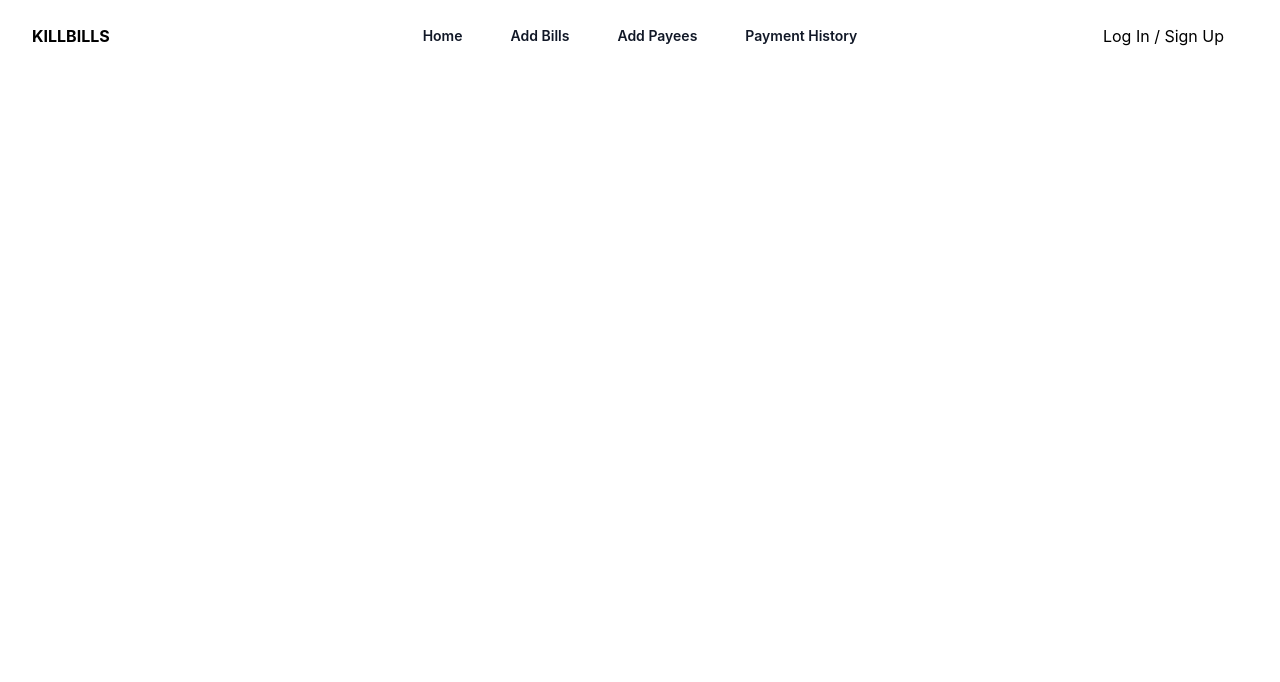
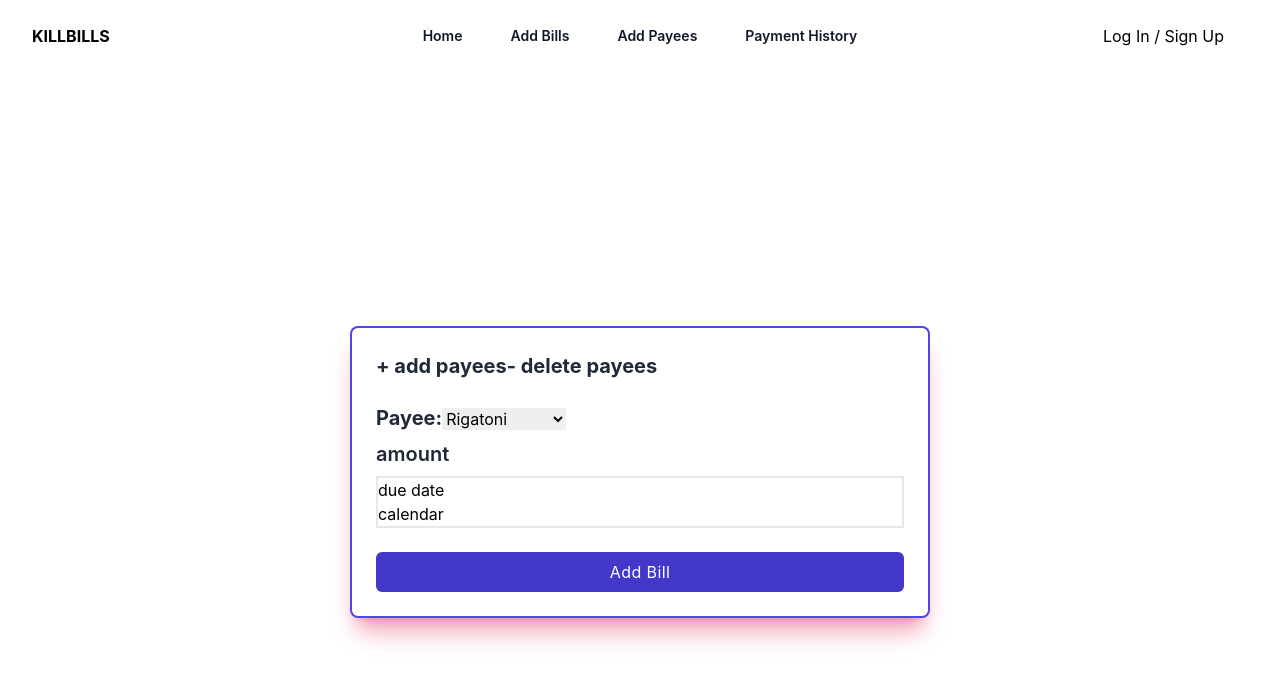
Before and after one commit to oashitta/KillBills, a React (Create React App) app in the folder client/: page / in a window 1280 px wide. Shown: the top 682 px of the page. Built offline with nearby package versions, Linux system fonts and the light colour scheme; no server answers.

Commit message:
added AddBill component

```diff
--- a/client/src/App.js
+++ b/client/src/App.js
@@ -4,6 +4,7 @@ import { Auth0Provider } from "@auth0/auth0-react";
 import TopNavigationBar from "./components/TopNavigationBar";
 import Profile from "./components/Profile";
 import "./App.css";
+import AddBill from './components/AddBill';
 
 function App() {
   return (
@@ -16,6 +17,7 @@ function App() {
     >
       <TopNavigationBar />
       <Profile />
+      <AddBill />
     </Auth0Provider>
   );
 }
--- /dev/null
+++ b/client/src/components/AddBill.jsx
@@ -0,0 +1,112 @@
+import React from 'react'
+import axios from 'axios'
+import { useFormik } from 'formik';
+
+const AddBill = () => {
+  const formik = useFormik({
+    initialValues: {
+      amount: 0,
+      due_date: '',
+      reminder_date: '',
+      paid_date: '',
+      note: '',
+    },
+    onSubmit: values => {
+      console.log(values)
+      axios.post('http://localhost:8080/users/new',
+      values, {
+        headers: {'Content-Type': 'application/json'}
+      })
+    }
+  });
+
+  return (
+    <div className="relative flex flex-col justify-center min-h-screen overflow-hidden">
+      <div className="w-full p-6 m-auto bg-white rounded-md shadow-xl shadow-rose-600/40 ring-2 ring-indigo-600 lg:max-w-xl">
+          <div className="text-xl font-bold text-gray-800">
+            <span>+ add payees</span>
+            <span>- delete payees</span>
+          </div>
+          <form className="mt-6" onSubmit={formik.handleSubmit}>
+            <div className="mb-2">
+              <label
+                htmlFor="payee"
+                className="text-xl font-bold text-gray-800"
+              >
+                Payee:
+              </label>
+              <select name="dog-names" id="dog-names">
+                <option value="rigatoni">Rigatoni</option>
+                <option value="dave">Dave</option>
+                <option value="pumpernickel">Pumpernickel</option>
+                <option value="reeses">Reeses</option>
+              </select>
+            </div>
+            <div className="mb-2 block text-xl font-semibold text-gray-800">
+              amount
+            </div>
+            <div className='border-2'>
+              due date<br />
+              calendar
+            {/* <label
+              htmlFor="name"
+              className="block text-sm font-semibold text-gray-800"
+            >
+              Name
+            </label>
+            <input
+              id="name"
+              name="name"
+              type="text"
+              onChange={formik.handleChange}
+              value={formik.values.name}
+              className="block w-full px-4 py-2 mt-2 text-indigo-700 bg-white border rounded-md focus:border-indigo-400 focus:ring-indigo-300 focus:outline-none focus:ring focus:ring-opacity-40"
+            />
+          </div>
+          <div className="mb-2">
+            <label
+              htmlFor="email"
+              className="block text-sm font-semibold text-gray-800"
+            >
+              Email
+            </label>
+            <input
+              id="email"
+              name="email"
+              type="email"
+              onChange={formik.handleChange}
+              value={formik.values.email}
+              className="block w-full px-4 py-2 mt-2 text-indigo-700 bg-white border rounded-md focus:border-indigo-400 focus:ring-indigo-300 focus:outline-none focus:ring focus:ring-opacity-40"
+            />
+          </div>
+          <div className="mb-2">
+            <label
+              htmlFor="password"
+              className="block text-sm font-semibold text-gray-800"
+            >
+              Password
+            </label>
+            <input
+              id="password"
+              name="password"
+              type="password"
+              onChange={formik.handleChange}
+              value={formik.values.password}
+              className="block w-full px-4 py-2 mt-2 text-indigo-700 bg-white border rounded-md focus:border-indigo-400 focus:ring-indigo-300 focus:outline-none focus:ring focus:ring-opacity-40"
+            /> */}
+          </div>
+          <div className="mt-6">
+            <button
+              type="submit"
+              className="w-full px-4 py-2 tracking-wide text-white transition-colors duration-200 transform bg-indigo-700 rounded-md hover:bg-indigo-600 focus:outline-none focus:bg-indigo-600"
+            >
+              Add Bill
+            </button>
+          </div>
+        </form>
+      </div>
+    </div>
+  )
+}
+
+export default AddBill
```
